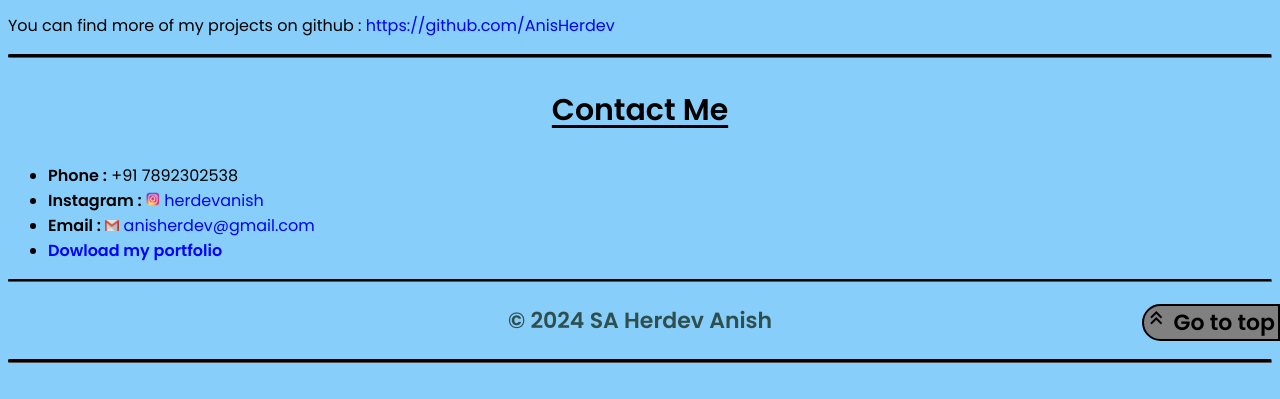
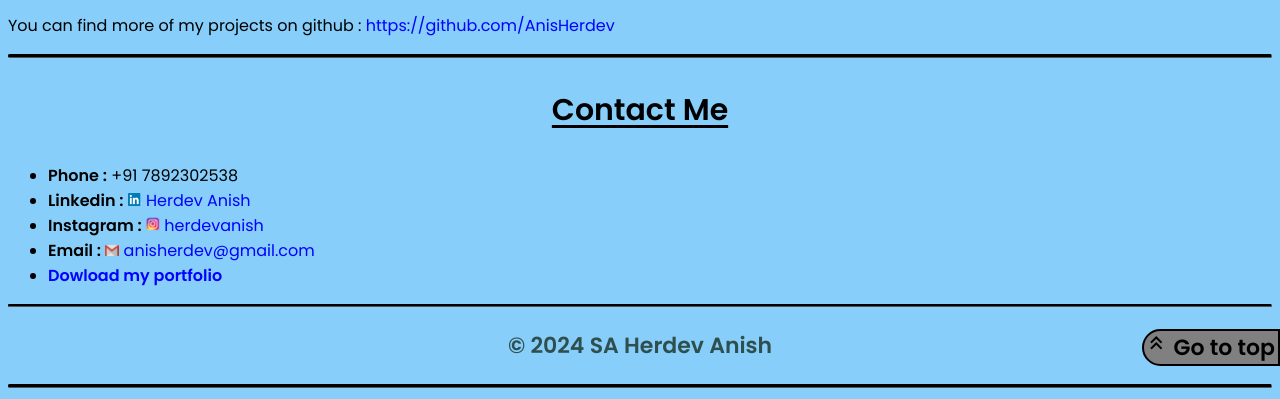
Before and after one commit to AnisHerdev/My_Portfolio, a plain HTML site: page index.html in a window 1280 px wide. Shown: the part 2823-3222 px from the top of the page. Before the commit the page ends 3197 px from the top, so only its background shows below. Drawn offline with nearby package versions, Linux system fonts and the light colour scheme.

Commit message:
Update index.html

```diff
--- a/index.html
+++ b/index.html
@@ -98,6 +98,7 @@
         <p style="font-size: 30px;font-weight:600 ;text-align: center;text-decoration: underline;text-underline-offset: 5px;">Contact Me</p>
         <ul>
         <li><strong>Phone :</strong> +91 7892302538</li>
+        <li><strong>Linkedin :</strong> <img src="linkedinlogo.png" width="14px"><a href="https://www.linkedin.com/in/herdev-anish-1678452a9/" class="contactlink" target="_blank"> Herdev Anish</a></li></li>
         <li><strong>Instagram :</strong> <img src="instalogo.png" width="14px"><a href="https://instagram.com/herdevanish?igshid=MTk0NTkyODZkYg==" class="contactlink" target="_blank"> herdevanish</a></li></li>
         <li><strong>Email :</strong> <img src="gmaillogo.png" width="14px"><a href="mailto:anisherdev@gmail.com" class="contactlink" target="_blank"> anisherdev@gmail.com</a></li>
         <li><strong><a href="SA_Herdev_Anish_Portfolio.pdf" class="contactlink" download="">Dowload my portfolio</a></strong> </li>
```
